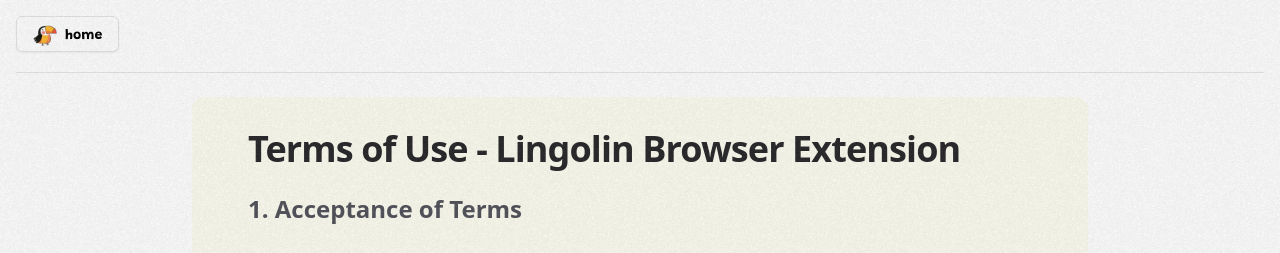
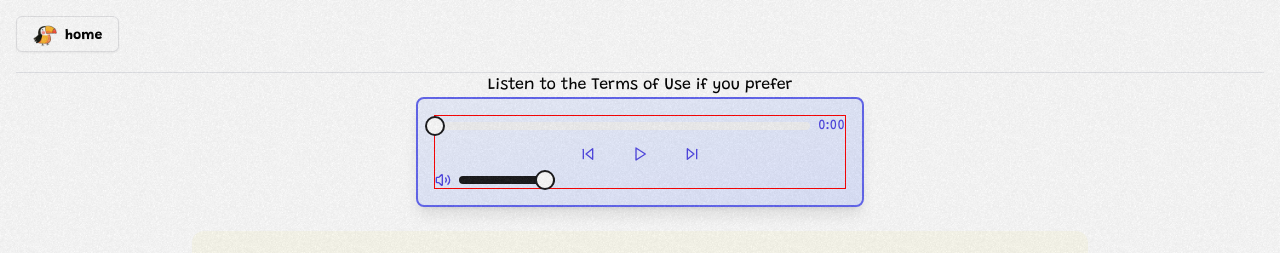
Before and after one commit to lingolin-xyz/lingolin-xyz, a Next.js app: page /terms-and-conditions in a window 1280 px wide. Shown: the top 253 px of the page. Built offline with nearby package versions, Linux system fonts and the light colour scheme; no server answers.

Commit message:
wip: <AudioPlayer/> for the terms song

```diff
--- a/app/terms-and-conditions/page.tsx
+++ b/app/terms-and-conditions/page.tsx
@@ -1,5 +1,6 @@
 import BlurryEntrance from "@/components/BlurryEntrance"
 import { MarkdownRendererPlain } from "@/components/MarkdownRendererPlain"
+import AudioPlayer from "@/components/AudioPlayer"
 
 const markdownContent = `# Terms of Use - Lingolin Browser Extension
 
@@ -131,6 +132,12 @@
 const TermsAndConditions = () => {
   return (
     <BlurryEntrance>
+      <div className="flex flex-col items-center justify-center w-full mx-auto max-w-xl">
+        <div>Listen to the Terms of Use if you prefer</div>
+        <div className="w-full flex justify-center items-center">
+          <AudioPlayer src="https://www.lingolin.xyz/audios/lingolin-terms-of-use.mp3" />
+        </div>
+      </div>
       <div className="py-6 max-w-4xl font-sans mx-auto w-full bg-yellow-50/60 rounded-xl p-6 my-6 md:px-14 md:py-8">
         <MarkdownRendererPlain>{markdownContent}</MarkdownRendererPlain>
       </div>
--- /dev/null
+++ b/components/AudioPlayer.tsx
@@ -0,0 +1,107 @@
+"use client"
+
+import { useState, useRef } from "react"
+import { Slider } from "@/components/ui/slider"
+import { Button } from "@/components/ui/button"
+import { Play, Pause, SkipBack, SkipForward, Volume2 } from "lucide-react"
+
+const AudioPlayer = ({ src }: { src: string }) => {
+  const [isPlaying, setIsPlaying] = useState(false)
+  const [currentTime, setCurrentTime] = useState(0)
+  const [duration, setDuration] = useState(0)
+  const [volume, setVolume] = useState(1)
+  const audioRef = useRef<HTMLAudioElement>(null)
+
+  const togglePlay = () => {
+    if (audioRef.current) {
+      if (isPlaying) {
+        audioRef.current.pause()
+      } else {
+        audioRef.current.play()
+      }
+      setIsPlaying(!isPlaying)
+    }
+  }
+
+  const handleTimeUpdate = () => {
+    if (audioRef.current) {
+      setCurrentTime(audioRef.current.currentTime)
+    }
+  }
+
+  const handleLoadedMetadata = () => {
+    if (audioRef.current) {
+      setDuration(audioRef.current.duration)
+    }
+  }
+
+  const handleTimeChange = (value: number[]) => {
+    if (audioRef.current) {
+      audioRef.current.currentTime = value[0]
+      setCurrentTime(value[0])
+    }
+  }
+
+  const handleVolumeChange = (value: number[]) => {
+    if (audioRef.current) {
+      audioRef.current.volume = value[0]
+      setVolume(value[0])
+    }
+  }
+
+  return (
+    <div className="w-full max-w-md border-2 border-indigo-500 p-4 rounded-lg bg-gradient-to-br from-indigo-50 to-indigo-100 shadow-lg">
+      <audio
+        ref={audioRef}
+        src={src}
+        onTimeUpdate={handleTimeUpdate}
+        onLoadedMetadata={handleLoadedMetadata}
+      />
+
+      <div className="space-y-0 hello">
+        <div className="flex items-center gap-2">
+          <Slider
+            value={[currentTime]}
+            max={duration}
+            step={1}
+            onValueChange={handleTimeChange}
+            className="flex-1"
+          />
+          <span className="text-sm text-indigo-600">
+            {Math.floor(currentTime / 60)}:
+            {(currentTime % 60).toString().padStart(2, "0")}
+          </span>
+        </div>
+
+        <div className="flex items-center justify-center gap-4">
+          <Button variant="ghost" size="icon" onClick={() => {}}>
+            <SkipBack className="h-5 w-5 text-indigo-600" />
+          </Button>
+          <Button variant="ghost" size="icon" onClick={togglePlay}>
+            {isPlaying ? (
+              <Pause className="h-8 w-8 text-indigo-600" />
+            ) : (
+              <Play className="h-8 w-8 text-indigo-600" />
+            )}
+          </Button>
+          <Button variant="ghost" size="icon" onClick={() => {}}>
+            <SkipForward className="h-5 w-5 text-indigo-600" />
+          </Button>
+        </div>
+
+        <div className="flex items-center gap-2">
+          <Volume2 className="h-4 w-4 text-indigo-600" />
+          <Slider
+            value={[volume]}
+            max={1}
+            step={0.1}
+            onValueChange={handleVolumeChange}
+            className="w-24"
+          />
+        </div>
+      </div>
+    </div>
+  )
+}
+
+export default AudioPlayer
```
